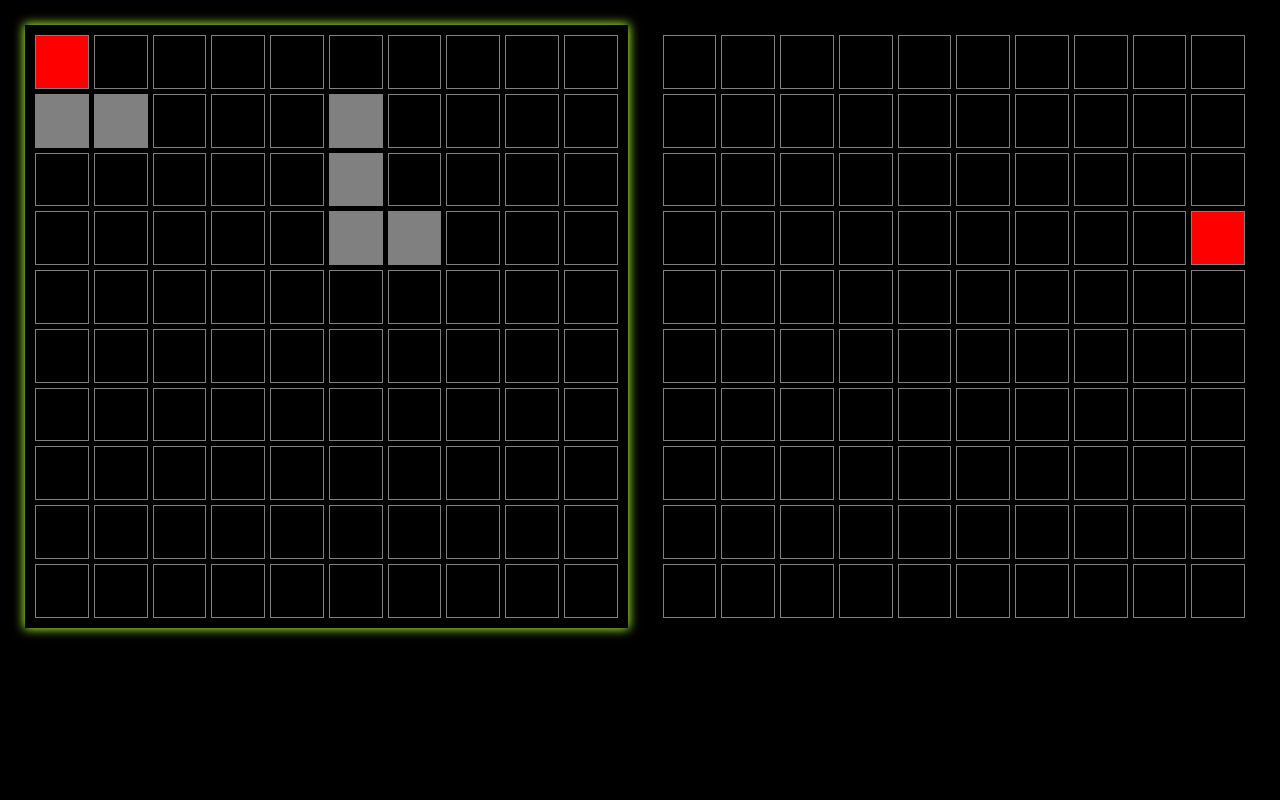
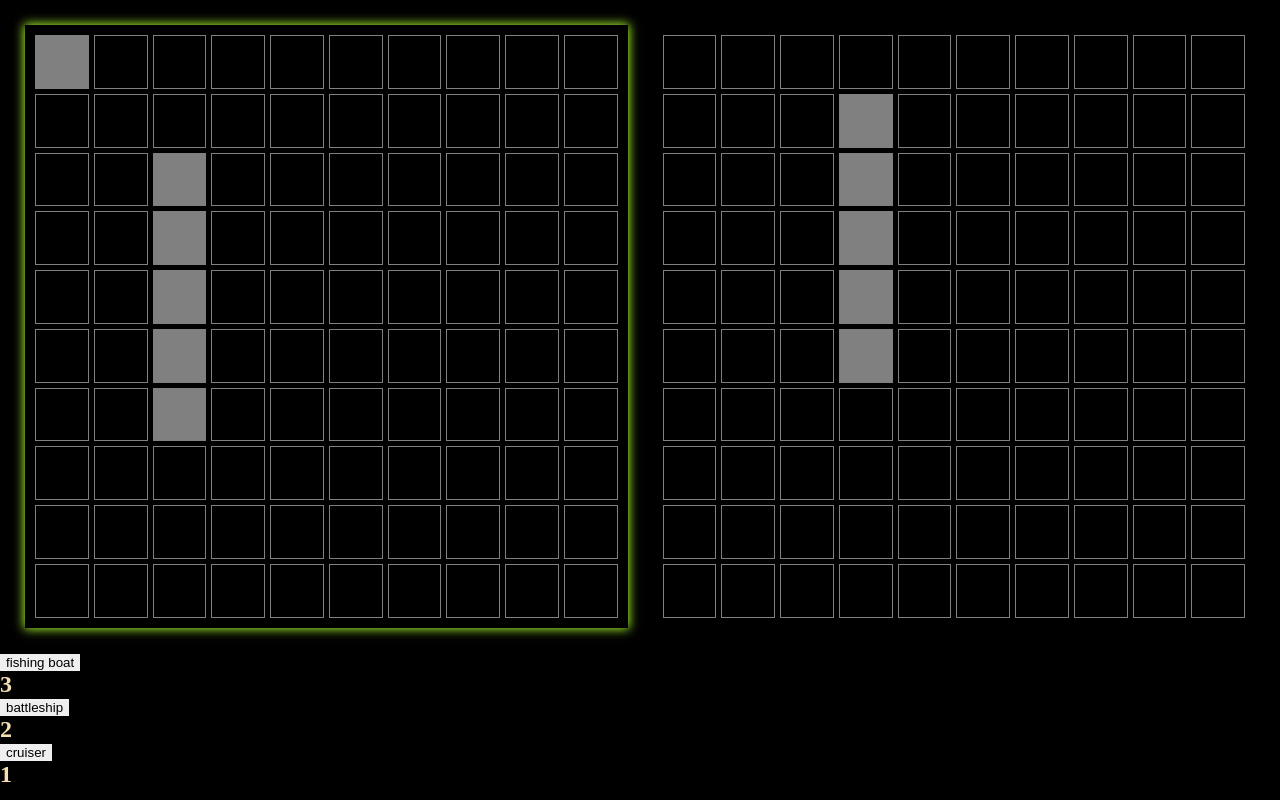
Before and after one commit to xswitch/battleship, a website built with webpack: page src/index.html in a window 1280 px wide. Both pictures are taken after a click on the element 61 px from the left and 61 px from the top of the page. Built offline with nearby package versions, Linux system fonts and the light colour scheme.

Commit message:
Feat: Placing pre made ship types

```diff
--- a/src/index.html
+++ b/src/index.html
@@ -7,5 +7,7 @@
   </head>
   <body>
     <div id="content"></div>
+    <div class="controls">
+    </div>
   </body>
 </html>
--- a/src/index.js
+++ b/src/index.js
@@ -6,14 +6,12 @@ import "./style.css";
 const driver = (() => {
   const players = [new Player(), new Player(true)];
   const ui = new UI(players);
-  players.forEach((player) => {
-    player.gameBoard.placeShip([0, 1], new Ship(2));
-    player.gameBoard.placeShip([5, 3], new Ship(2));
-    player.gameBoard.placeShip([5, 1], new Ship(2), "y");
-  });
+  players[0].gameBoard.placeShip([2, 2], new Ship(5), "y");
+  players[1].gameBoard.placeShip([3, 1], new Ship(5), "y");
 
   ui.createBoards();
+  ui.createControls();
 
   ui.updateBoards();
-  ui.showShips(0);
+  ui.showShips(1);
 })();
--- a/src/js/DOM/domLogic.js
+++ b/src/js/DOM/domLogic.js
@@ -1,4 +1,5 @@
 /* eslint-disable prefer-destructuring */
+import Ship from "../ship";
 import El from "./createEl";
 
 class UI {
@@ -7,6 +8,29 @@ class UI {
     this.boards = [];
     [this.currentPlayer] = this.players;
     this.boardElements = [];
+    this.playing = false;
+  }
+
+  createControls() {
+    const controlContainer = document.querySelector(".controls");
+    this.currentPlayer.ships.forEach((ship) => {
+      const shipButton = new El("button", {
+        classes: "shipButton",
+        parent: controlContainer,
+        text: ship.name,
+      }).element;
+      const shipAmount = new El("h2", {
+        classes: "shipAmount",
+        parent: controlContainer,
+        text: ship.amount,
+      });
+
+      shipButton.addEventListener("click", () => {
+        this.currentPlayer.selectShip(ship.name);
+        console.log(ship.name, ship.amount);
+        console.log(this.currentPlayer.selectedShip);
+      });
+    });
   }
 
   changePlayer() {
@@ -30,7 +54,7 @@ class UI {
     return this.boards[board][coordinates[1] * 10 + coordinates[0]];
   }
 
-  cellClick(coordinates, player) {
+  attackCell(coordinates, player) {
     if (player !== this.currentPlayer) return false;
     if (player.gameBoard.receiveAttack(coordinates)) {
       if (player.gameBoard.allSunk()) console.log(`Win`);
@@ -40,6 +64,20 @@ class UI {
       console.log("Already Used");
     }
     return true;
+  }
+
+  placeCell(coordinates, player) {
+    player.gameBoard.placeShip(
+      coordinates,
+      new Ship(player.selectedShip.length),
+    );
+    this.showShips(this.players.indexOf(player));
+    console.log(`placing ${player.selectedShip.name} on [${coordinates}]`);
+  }
+
+  cellClick(coordinates, player) {
+    if (this.playing === true) this.attackCell(coordinates, player);
+    if (this.playing === false) this.placeCell(coordinates, player);
   }
 
   createBoards() {
--- a/src/js/player.js
+++ b/src/js/player.js
@@ -4,6 +4,21 @@ class Player {
   constructor(ai = false) {
     this.gameBoard = new GameBoard();
     this.ai = ai;
+    this.ships = [
+      { name: "fishing boat", length: 1, amount: 3 },
+      { name: "battleship", length: 3, amount: 2 },
+      { name: "cruiser", length: 5, amount: 1 },
+    ];
+    [this.selectedShip] = this.ships;
+  }
+
+  selectShip(name) {
+    const ship = this.getShip(name);
+    if (ship.amount > 0) this.selectedShip = ship;
+  }
+
+  getShip(name) {
+    return this.ships.filter((ship) => ship.name === name)[0];
   }
 
   randomCoordinates() {
--- a/src/style.css
+++ b/src/style.css
@@ -25,6 +25,10 @@ body {
   padding: 10px;
 }
 
+.controls {
+  color: wheat;
+}
+
 .active {
   box-shadow: 0 0 10px 1px greenyellow;
 }
```
Also changed, not shown: src/js/player.test.js (+9 -1 lines), readme.md.
